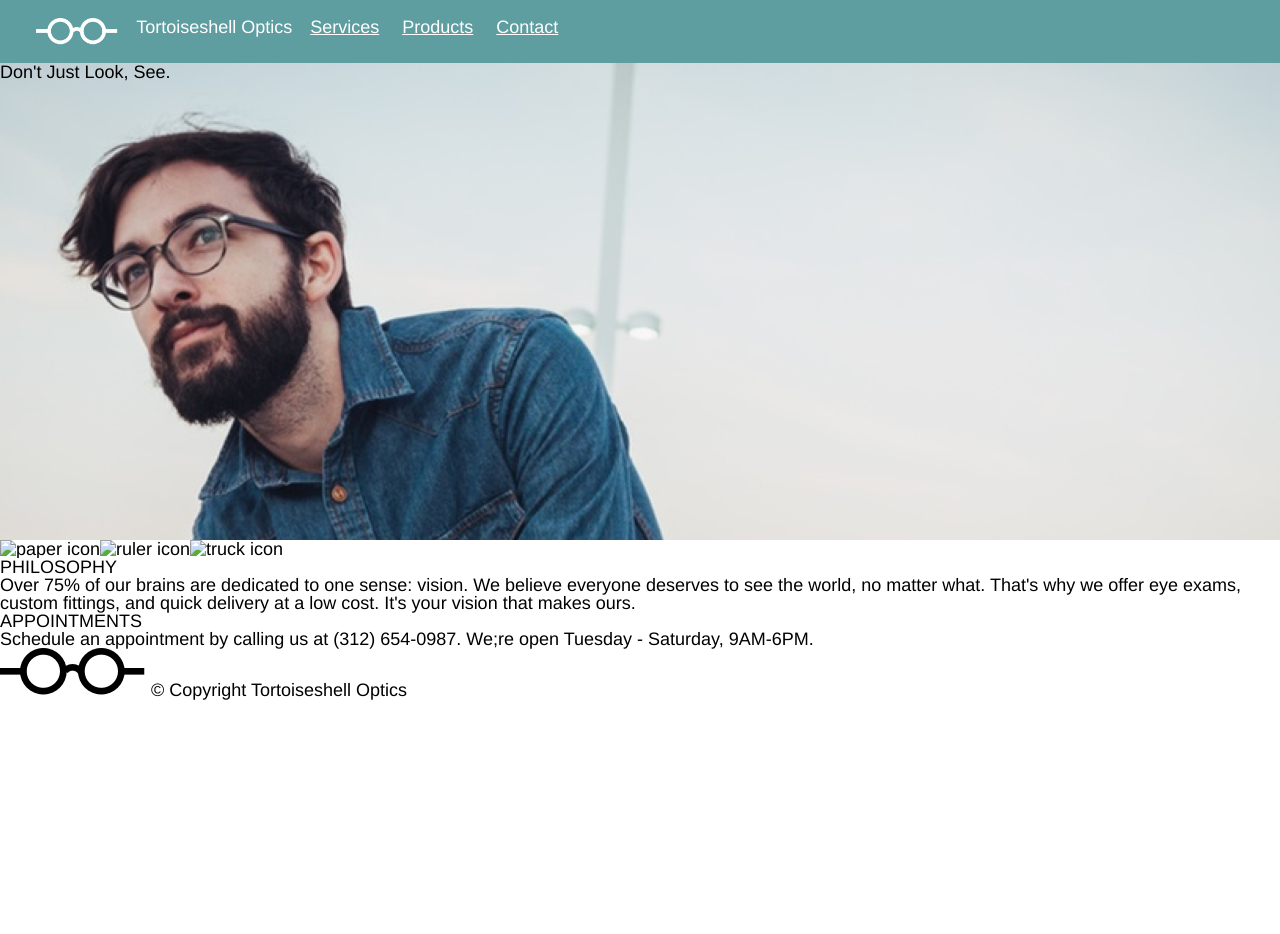
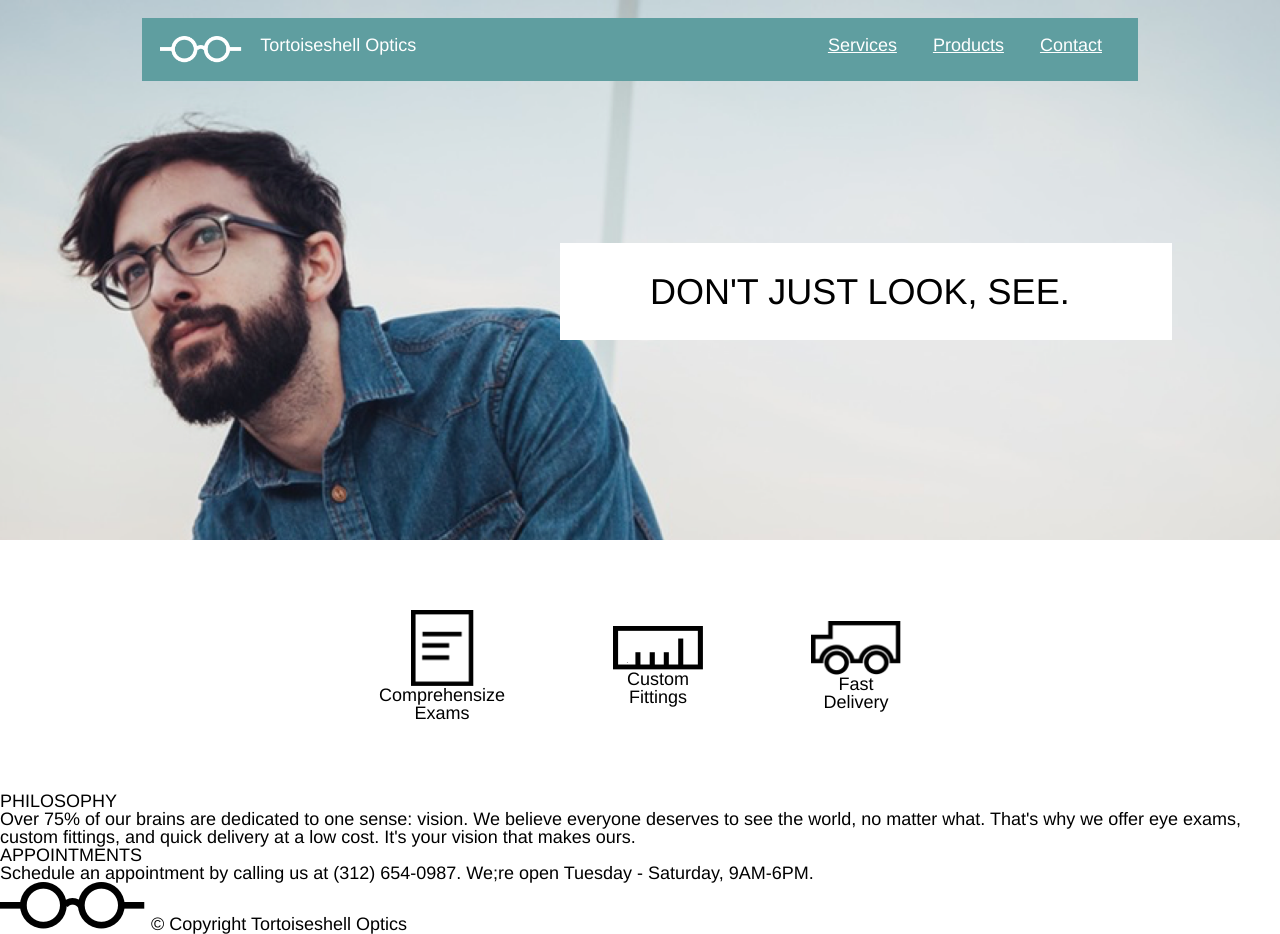
Before and after one commit to ggrabelsander/TortoiseShell, a plain HTML site: page index.html in a window 1280 px wide. Before the commit the page ends 800 px from the top, so only its background shows below. Drawn offline with Linux system fonts and the light colour scheme; files that its build step writes are made by us from their sources.

Commit message:
Add CSS styling for icon and fix header

```diff
--- a/index.html
+++ b/index.html
@@ -11,8 +11,10 @@
     <div class="main-banner">
       <div class="header">
         <div class="container">
-          <img src="./resources/images/logo-white.png" alt="tortoiseshell optics logo">
-          <span>Tortoiseshell Optics</span>
+          <div class="logo">
+            <img src="./resources/images/logo-white.png" alt="tortoiseshell optics logo">
+            <span>Tortoiseshell Optics</span>
+          </div>
           <div class="nav">
             <span><a href="#">Services</a></span>
             <span><a href="#">Products</a></span>
@@ -21,15 +23,24 @@
         </div>
       </div>
       <div class="banner-message">
-        <h1>Don't Just Look, See.</h1>
+        <div class="container">
+          <h1>DON'T JUST LOOK, SEE.</h1>
+        </div>
       </div>
     </div>
 
     <div class="icon-banner">
-      <div class="container">
-        <img src="./resources/images/.paper-icon.png" alt="paper icon">
-        <img src="./resources/images/.ruler-icon.png" alt="ruler icon">
-        <img src="./resources/images/.truck-icon.png" alt="truck icon">
+      <div class="paper">
+        <img id="paper" src="./resources/images/paper-icon.png" alt="paper icon">
+        <span>Comprehensize<br>Exams</span>
+      </div>
+      <div class="ruler">
+        <img id="ruler" src="./resources/images/ruler-icon.png" alt="ruler icon">
+        <span>Custom<br>Fittings</span>
+      </div>
+      <div class="truck">
+        <img id="truck" src="./resources/images/truck-icon.png" alt="truck icon">
+        <span>Fast<br>Delivery</span>
       </div>
     </div>
 
--- a/resources/css/style.css
+++ b/resources/css/style.css
@@ -11,7 +11,7 @@ body {
   background-repeat: no-repeat;
   background-size: cover;
   height: 30rem;
-
+  display: block;
 }
 .container {
   display: flex;
@@ -20,22 +20,81 @@ body {
 .header {
   background-color: cadetblue;
   color: white;
+  padding: 1rem 1rem;
+  width: 960px;
+  margin: 0 auto;
+  position: relative;
+  top: 1rem;
+}
+.header .container {
+  justify-content: space-between;
+}
+.logo {
+  justify-content: center;
   display: flex;
-  justify-content: space between;
-  align-items: center;
-  padding: 1rem 2rem;
+  padding: auto .5rem;
 }
-.header img {
+.logo img {
   height: 1.5rem;
 }
-.header span {
+.logo span {
   font-size: 1rem;
   margin-left: 1rem;
 }
+.nav {
+  display: flex;
+}
 .nav a {
   color: white;
-  text-align: right;
+  padding: 0 1rem;
 }
 .banner-message {
-
+  background-color: white;
+  padding: 1.5rem 5rem;
+  line-height: 1.2;
+  width: 24rem;
+  margin-top: 10rem;
+  margin-right: 6rem;
+  float: right;
 }
+.banner-message h1 {
+  font-size: 2rem;
+  text-align: center;
+}
+.icon-banner {
+  height: 8rem;
+  margin: 3rem auto;
+  text-align: center;
+  display: flex;
+  justify-content: center;
+}
+.paper {
+  display: flex;
+  flex-direction: column;
+  align-items: center;
+  justify-content: space-between;
+  margin: auto 3rem;
+}
+#paper {
+  width: 3.5rem;
+}
+.ruler {
+  display: flex;
+  flex-direction: column;
+  align-items: center;
+  justify-content: space-between;
+  margin: auto 3rem;
+}
+#ruler {
+  width: 5rem;
+}
+.truck {
+  display: flex;
+  flex-direction: column;
+  align-items: center;
+  justify-content: space-between;
+  margin: auto 3rem;
+}
+#truck {
+  width: 5rem;
+}
```
